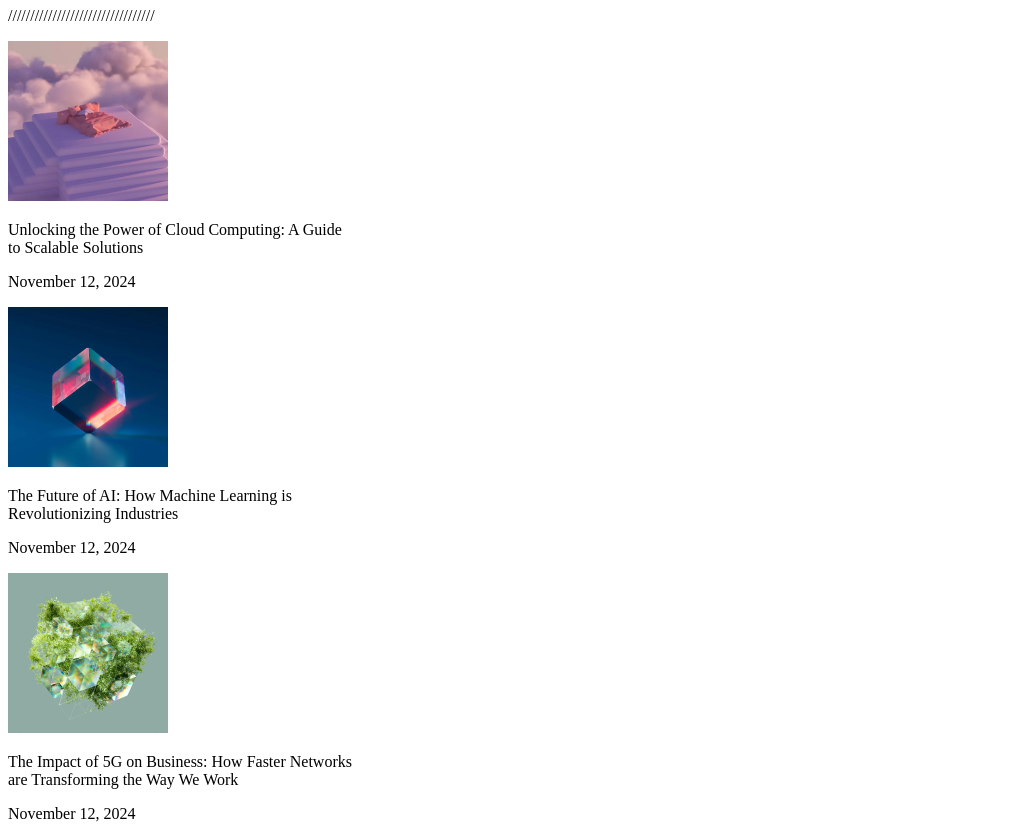
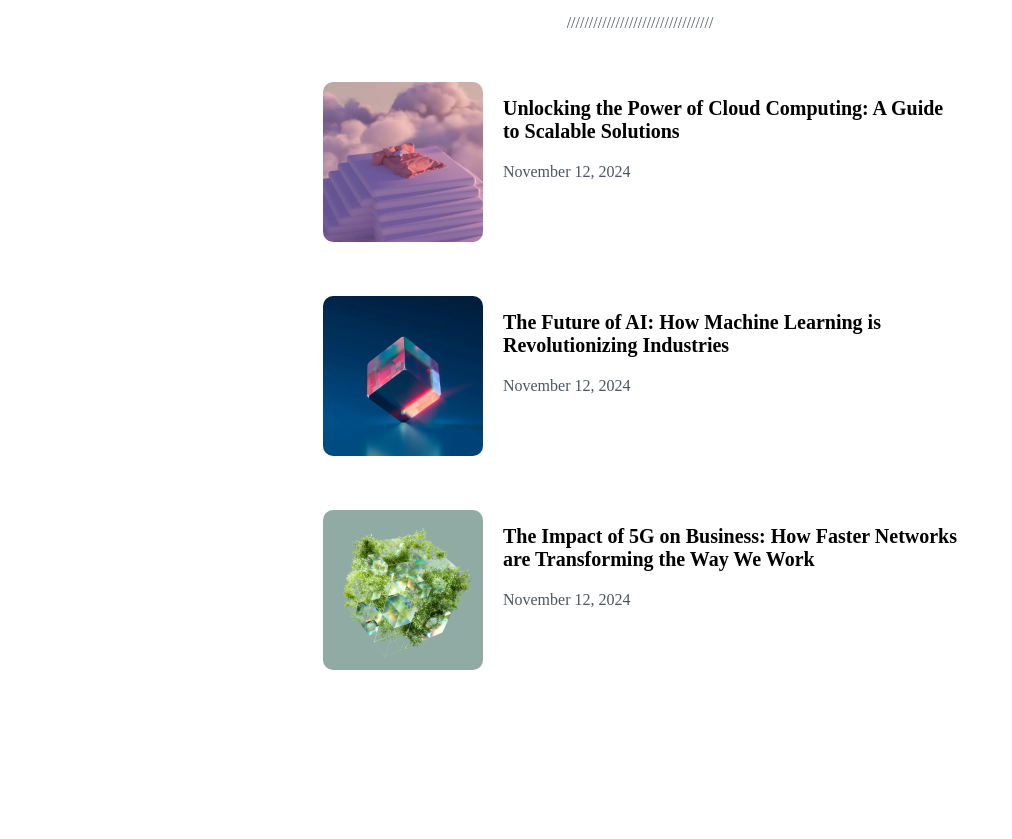
Before and after one commit to sifayet007/devchallenges, a plain HTML site: page index.html in a window 1280 px wide. Shown: the part 110-949 px from the top of the page, without its empty margins (0-1012 px from the left). After the commit the page ends 800 px from the top, so only its background shows below. Drawn offline with Linux system fonts and the light colour scheme.

Commit message:
css link update

```diff
--- a/index.html
+++ b/index.html
@@ -8,7 +8,7 @@
       href="resources/favicon.ico"
       type="image/x-icon"
     />
-    <link rel="stylesheet" href="devchallenges.css" />
+    <link rel="stylesheet" href="style.css" />
     <title>Simple Article Listing | devChallenges.io</title>
   </head>
   <body>
```
